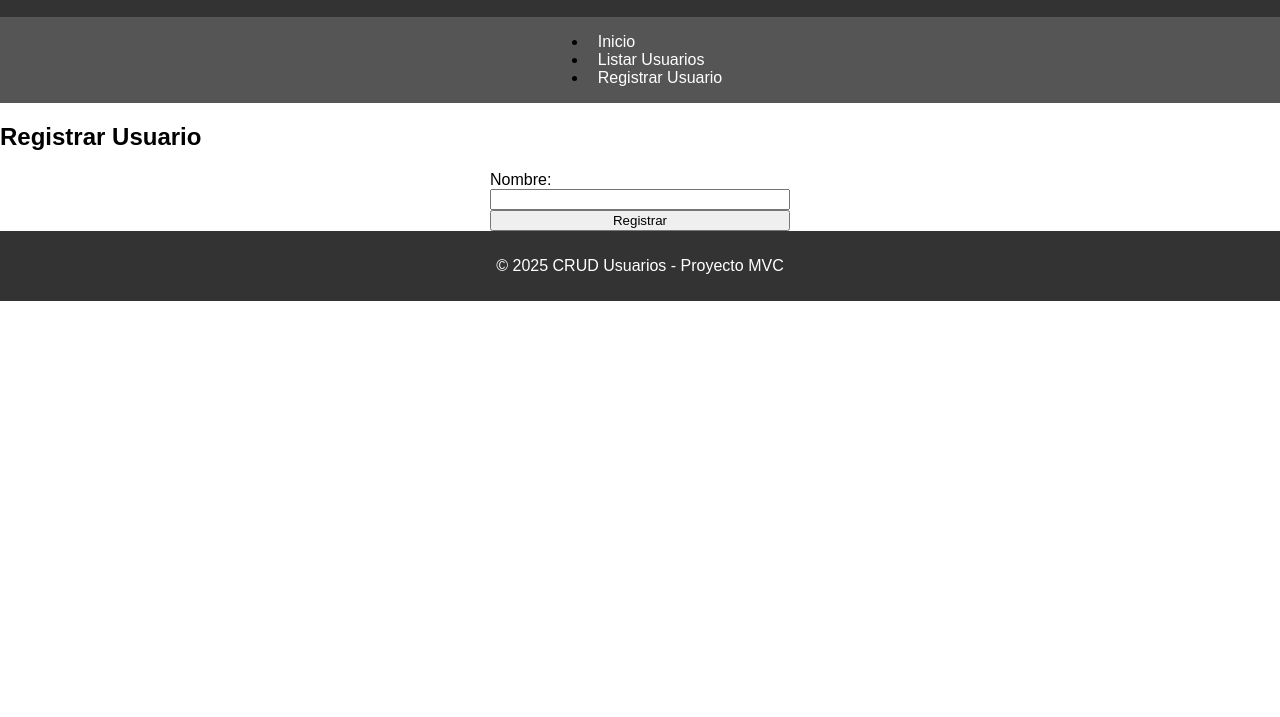
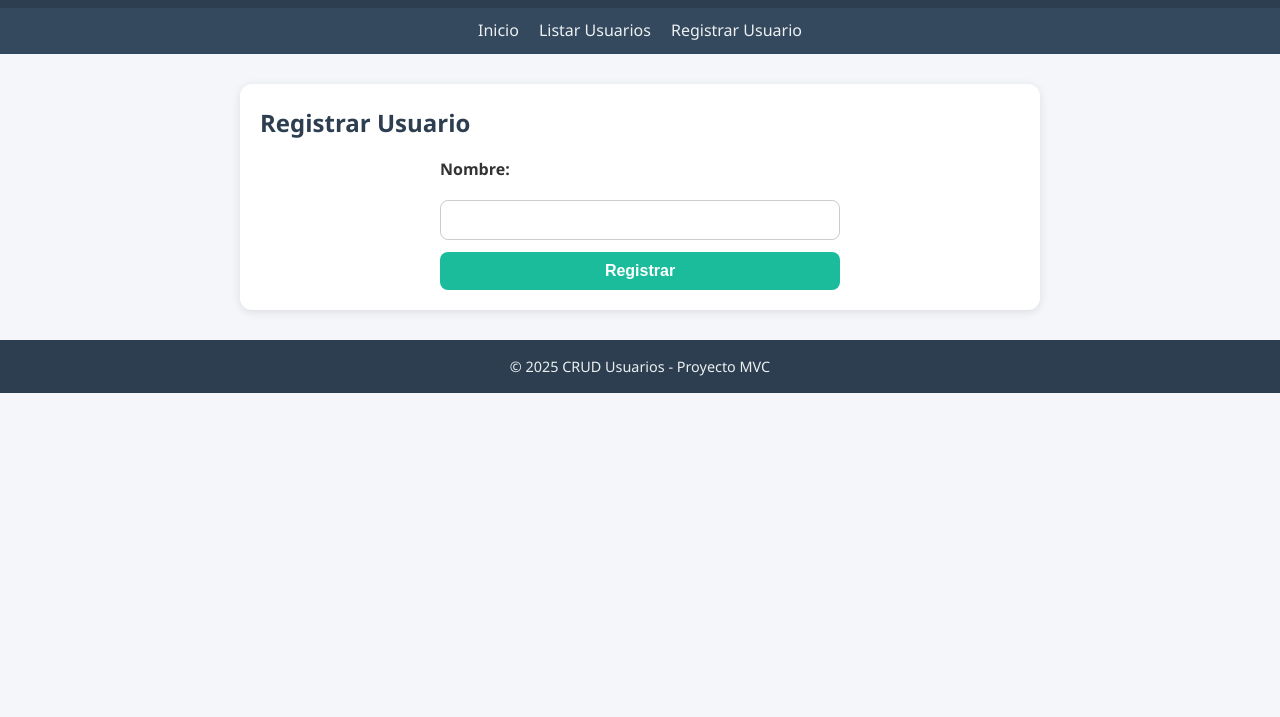
Before and after one commit to Yeferson2501/IngeWeb2, a plain HTML site: page index.html in a window 1280 px wide. Shown: the part 83-800 px from the top of the page. Drawn offline with Linux system fonts and the light colour scheme.

Commit message:
Update style.css

```diff
--- a/style.css
+++ b/style.css
@@ -1,37 +1,154 @@
-body {
-    font-family: Arial, sans-serif;
+/* Reset básico */
+* {
     margin: 0;
     padding: 0;
+    box-sizing: border-box;
 }
 
-header, footer {
-    background: #333;
-    color: white;
-    text-align: center;
-    padding: 10px;
+body {
+    font-family: "Segoe UI", Tahoma, Geneva, Verdana, sans-serif;
+    background: #f4f6f9;
+    color: #333;
+    line-height: 1.6;
 }
 
+/* HEADER */
+header {
+    background: #2c3e50;
+    color: #fff;
+    padding: 20px;
+    text-align: center;
+}
+
+header h1 {
+    font-size: 2rem;
+    font-weight: bold;
+}
+
+/* NAV */
 nav {
+    background: #34495e;
+    padding: 10px 0;
+}
+
+nav ul {
+    list-style: none;
     display: flex;
     justify-content: center;
-    background: #555;
+    gap: 20px;
 }
 
 nav a {
-    color: white;
-    margin: 0 10px;
+    color: #ecf0f1;
     text-decoration: none;
+    font-weight: 500;
+    transition: color 0.3s ease;
 }
 
+nav a:hover {
+    color: #1abc9c;
+}
+
+/* CONTENIDO PRINCIPAL */
+section {
+    max-width: 800px;
+    margin: 30px auto;
+    background: #fff;
+    padding: 20px;
+    border-radius: 12px;
+    box-shadow: 0 2px 10px rgba(0,0,0,0.1);
+}
+
+h2 {
+    margin-bottom: 15px;
+    color: #2c3e50;
+}
+
+/* FORMULARIOS */
 form {
     display: flex;
     flex-direction: column;
-    max-width: 300px;
+    gap: 12px;
+    max-width: 400px;
     margin: auto;
 }
 
+form label {
+    font-weight: bold;
+    margin-bottom: 5px;
+}
+
+form input, form button {
+    padding: 10px;
+    font-size: 1rem;
+    border-radius: 8px;
+    border: 1px solid #ccc;
+}
+
+form input:focus {
+    outline: none;
+    border-color: #1abc9c;
+    box-shadow: 0 0 5px rgba(26, 188, 156, 0.5);
+}
+
+form button {
+    background: #1abc9c;
+    color: white;
+    font-weight: bold;
+    border: none;
+    cursor: pointer;
+    transition: background 0.3s ease;
+}
+
+form button:hover {
+    background: #16a085;
+}
+
+/* TABLAS */
+table {
+    width: 100%;
+    border-collapse: collapse;
+    margin-top: 15px;
+}
+
+table th, table td {
+    border: 1px solid #ddd;
+    padding: 12px;
+    text-align: center;
+}
+
+table th {
+    background: #34495e;
+    color: white;
+}
+
+table tr:nth-child(even) {
+    background: #f2f2f2;
+}
+
+table tr:hover {
+    background: #eafaf1;
+}
+
+/* FOOTER */
+footer {
+    background: #2c3e50;
+    color: #ecf0f1;
+    text-align: center;
+    padding: 15px;
+    margin-top: 30px;
+    font-size: 0.9rem;
+}
+
+/* RESPONSIVE */
 @media (max-width: 600px) {
-    nav {
+    nav ul {
         flex-direction: column;
+        gap: 10px;
+    }
+
+    section {
+        margin: 15px;
+        padding: 15px;
     }
 }
```
